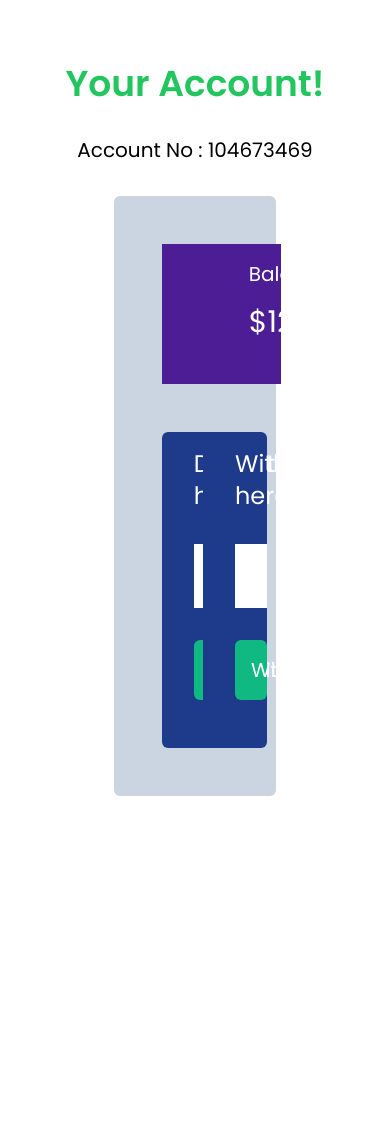
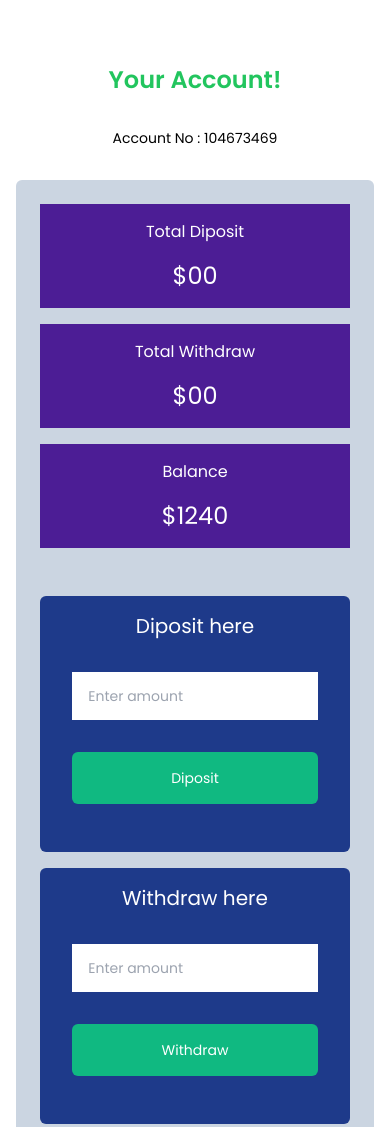
Before and after one commit to limon158/simple-javascript-bank-calculation, a plain HTML site: page bank.html in a window 390 px wide. Shown: the top 1127 px of the page. Before the commit the page ends 844 px from the top, so only its background shows below. Drawn offline with nearby package versions, Linux system fonts and the light colour scheme.

Commit message:
responsive designed

```diff
--- a/bank.html
+++ b/bank.html
@@ -17,57 +17,79 @@
       rel="stylesheet"
     />
   </head>
-  <body>
+  <body class="max-w-4xl mx-auto">
     <!-- header section  -->
     <header>
       <section>
-        <h1 class="text-4xl text-green-500 text-center mt-16 mb-8 font-semibold">
+        <h1
+          class="text-2xl sm:text-3xl md:text-4xl text-green-500 text-center mt-16 mb-8 font-semibold"
+        >
           Your Account!
         </h1>
       </section>
     </header>
     <!-- main section -->
     <main>
-        <div class="user-information text-center text-xl mb-8">
-            <p>Account No : 104673469</p>
+      <div class="user-information text-center text-sm sm:text-xl mb-8">
+        <p>Account No : 104673469</p>
+      </div>
+      <section
+        class="bg-slate-300 w-11/12 rounded-md mx-auto p-6 sm:p-10 md:p-12"
+      >
+        <div
+          class="grid grid-cols-1 sm:grid-cols-3 gap-4 text-white text-center sm:text-left"
+        >
+          <div class="bg-violet-900 px-4 py-4">
+            <h2 class="text-md md:text-xl mb-4">Total Diposit</h2>
+            <h3 class="text-2xl md:text-3xl">
+              $<span id="total-diposit">00</span>
+            </h3>
           </div>
-      <section class="bg-slate-300 w-5/12 rounded-md mx-auto py-12 px-12">
-        <div class="grid grid-cols-3 gap-4 text-white">
-          <div class="bg-violet-900 px-8 py-4">
-            <h2 class="text-xl mb-4">Total Diposit</h2>
-            <h3 class="text-3xl">$<span id="total-diposit">00</span></h3>
+          <div class="bg-violet-900 px-4 py-4">
+            <h2 class="text-md md:text-xl mb-4">Total Withdraw</h2>
+            <h3 class="text-2xl md:text-3xl">
+              $<span id="total-withdraw">00</span>
+            </h3>
           </div>
-          <div class="bg-violet-900 px-8 py-4">
-            <h2 class="text-xl mb-4">Total Withdraw</h2>
-            <h3 class="text-3xl">$<span id="total-withdraw">00</span></h3>
-          </div>
-          <div class="bg-violet-900 px-8 py-4">
-            <h2 class="text-xl mb-4">Balance</h2>
-            <h3 class="text-3xl">$<span id="total-balance">1240</span></h3>
+          <div class="bg-violet-900 px-4 py-4">
+            <h2 class="text-md md:text-xl mb-4">Balance</h2>
+            <h3 class="text-2xl md:text-3xl">
+              $<span id="total-balance">1240</span>
+            </h3>
           </div>
         </div>
         <!-- diposit and withdraw  -->
         <div>
-          <div class="grid grid-cols-2 gap-4 text-white mt-12">
+          <div class="grid grid-cols-1 sm:grid-cols-2 gap-4 text-white mt-12">
             <div class="bg-blue-900 px-8 py-4 rounded-md">
-              <h2 class="text-2xl mb-8 text-center">Diposit here</h2>
-              <input id="diposit-field"
-                class="h-16 w-full p-4 text-black text-xl mb-8"
+              <h2 class="text-xl md:text-2xl mb-8 text-center">Diposit here</h2>
+              <input
+                id="diposit-field"
+                class="h-12 md:h-16 w-full p-4 text-black text-sm md:text-xl mb-8"
                 type="number"
                 placeholder="Enter amount"
               />
-              <button id="diposit-btn" class="block text-xl p-4 mb-8 bg-emerald-500 w-full rounded-md">
+              <button
+                id="diposit-btn"
+                class="block text-sm sm:text-md md:text-xl p-4 mb-8 bg-emerald-500 w-full rounded-md"
+              >
                 Diposit
               </button>
             </div>
             <div class="bg-blue-900 px-8 py-4 rounded-md">
-              <h2 class="text-2xl mb-8 text-center">Withdraw here</h2>
-              <input id="withdraw-field"
-                class="h-16 w-full p-4 text-black text-xl mb-8"
+              <h2 class="text-xl md:text-2xl mb-8 text-center">
+                Withdraw here
+              </h2>
+              <input
+                id="withdraw-field"
+                class="h-12 md:h-16 w-full p-4 text-black text-sm md:text-xl mb-8"
                 type="number"
                 placeholder="Enter amount"
               />
-              <button id="withdraw-btn" class="block text-xl p-4 mb-8 bg-emerald-500 w-full rounded-md">
+              <button
+                id="withdraw-btn"
+                class="block text-sm sm:text-md md:text-xl p-4 mb-8 bg-emerald-500 w-full rounded-md"
+              >
                 Withdraw
               </button>
             </div>
```
Also changed, not shown: index.html (+15 -9 lines).
